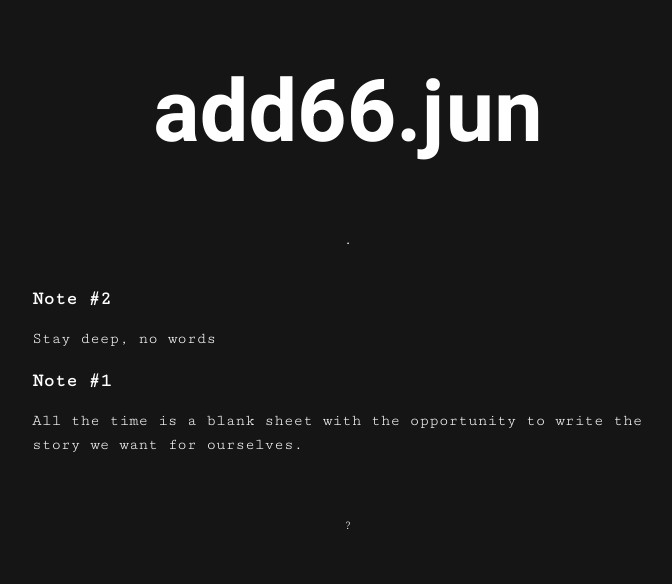
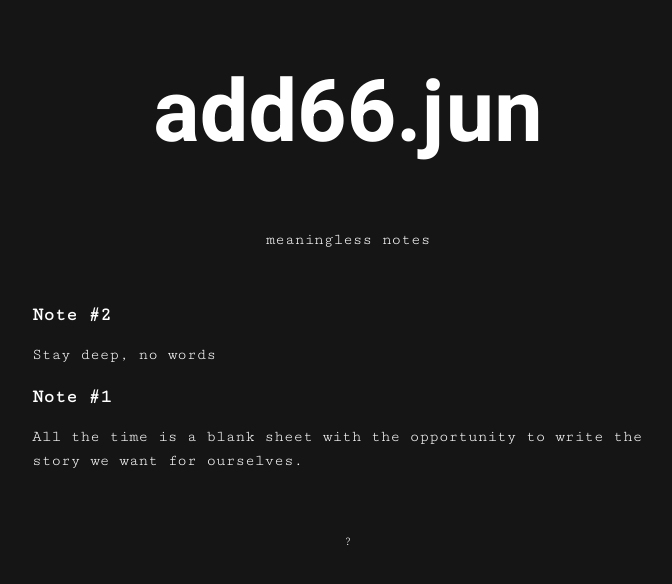
Before and after one commit to leobrines/leobrines.github.io, a Jekyll site: the page built from index.md, in a window 1280 px wide. Shown: the top 584 px of the page, without its empty margins (292-964 px from the left). Built offline with Jekyll 4.4.1, drawn with Linux system fonts in a browser that asks for light colours.

Commit message:
change nav name

```diff
--- a/_includes/nav.html
+++ b/_includes/nav.html
@@ -1,3 +1,3 @@
 <div id="nav">
-  <a href="{{site.url}}{{site.baseurl}}/">.</a>
+  <p>meaningless notes</p>
 </div>
```
